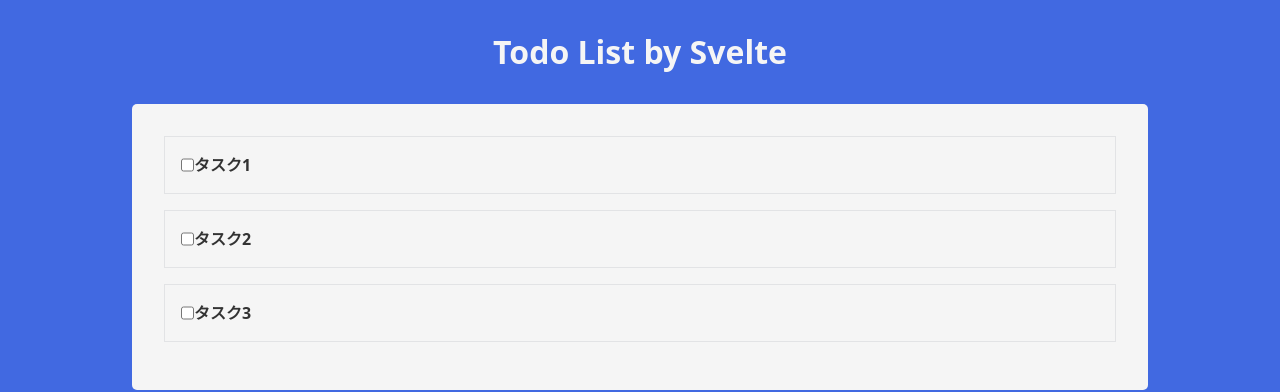
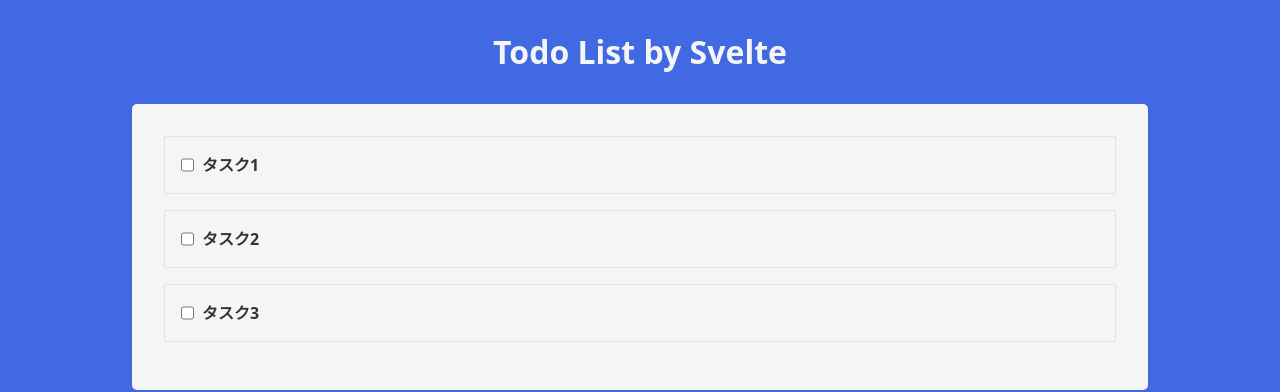
Before and after one commit to morimorig3/svelte-todo-app, a SvelteKit app: page / in a window 1280 px wide. Shown: the top 392 px of the page. Built offline with nearby package versions, Linux system fonts and the light colour scheme.

Commit message:
style:gap adjust

```diff
--- a/src/components/Todo.svelte
+++ b/src/components/Todo.svelte
@@ -24,7 +24,6 @@
 	label {
 		display: flex;
 		justify-content: space-between;
-		gap: 8px;
 		margin-bottom: 16px;
 		padding: 16px;
 		border: 1px solid rgba(149, 157, 165, 0.2);
@@ -37,6 +36,7 @@
 	div {
 		display: flex;
 		justify-content: space-between;
+		gap: 8px;
 	}
 	p {
 		font-weight: bold;
```
